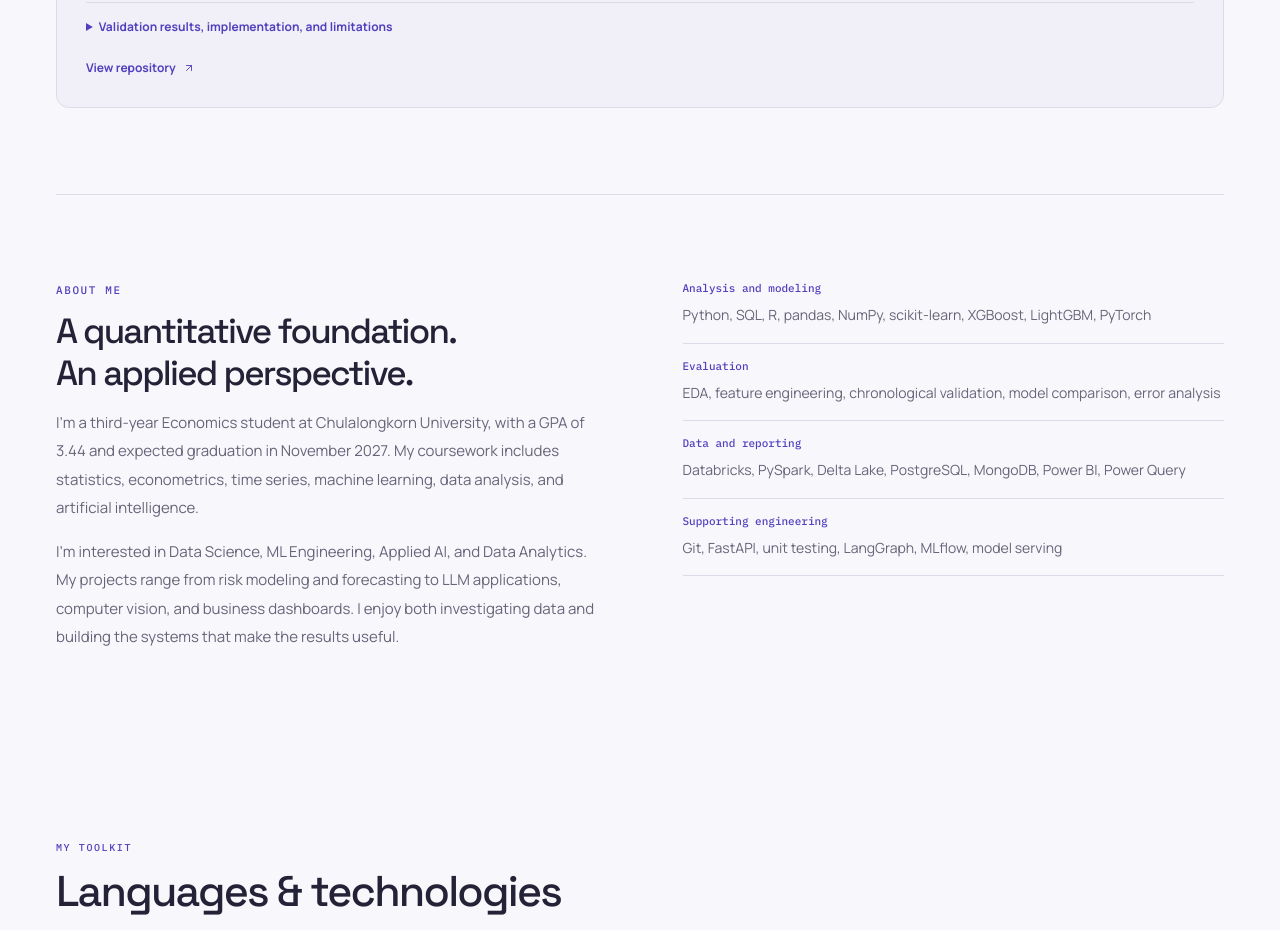
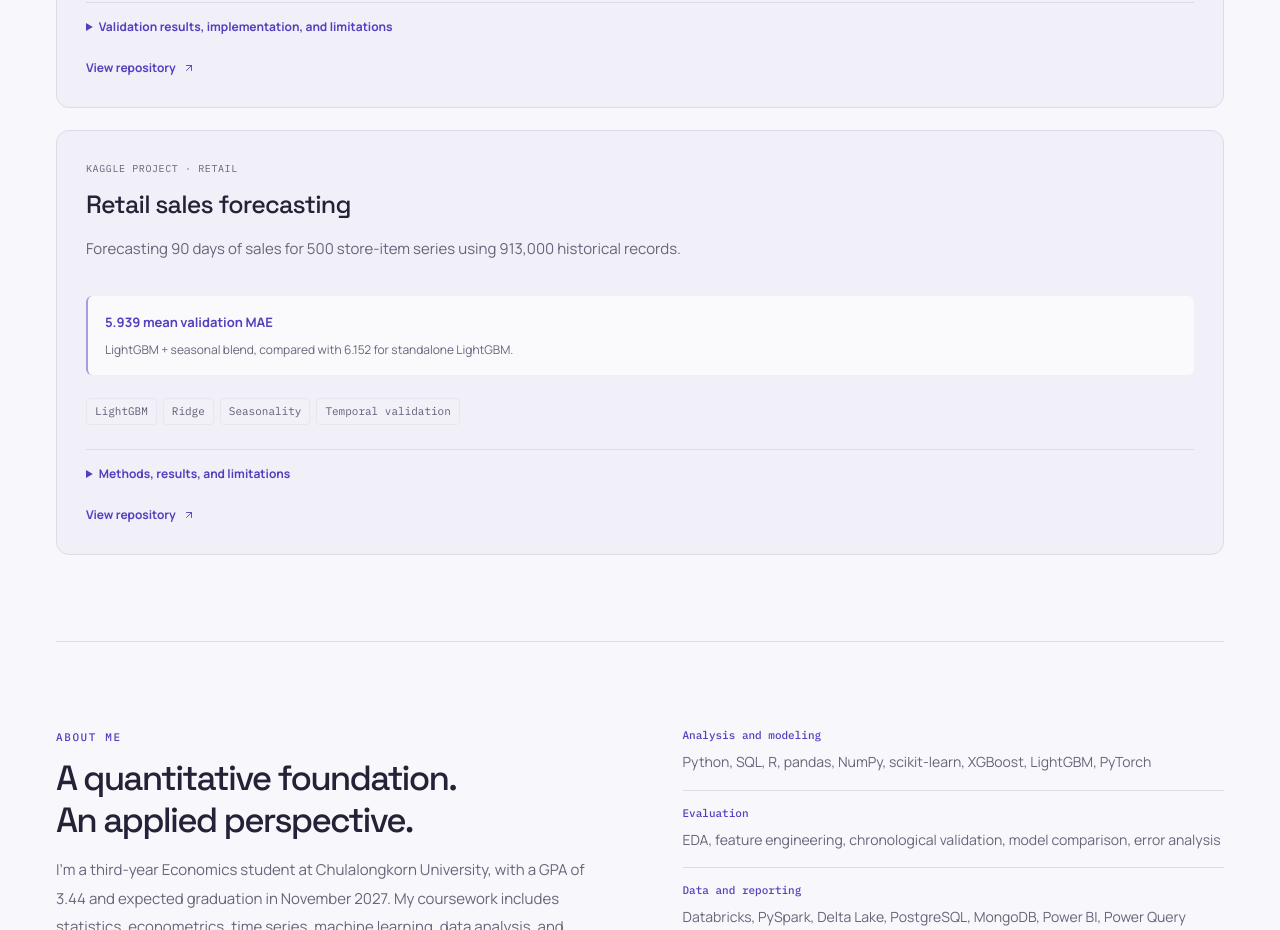
Before and after one commit to chetsada-phu/chetsada-phu.github.io, a plain HTML site: page index.html in a window 1280 px wide. Shown: the part 4000-4930 px from the top of the page. Drawn offline with Linux system fonts and the light colour scheme.

Commit message:
Restore retail sales forecasting below USD/THB
Co-Authored-By: Claude Code <noreply@anthropic.com>

```diff
--- a/index.html
+++ b/index.html
@@ -374,6 +374,29 @@
                             <path d="M7 17 17 7M7 7h10v10" />
                         </svg></a>
                 </article>
+                <article class="project" id="retail-forecasting">
+                    <div class="type">Kaggle project · Retail</div>
+                    <h3>Retail sales forecasting</h3>
+                    <p>Forecasting 90 days of sales for 500 store-item series using 913,000 historical records.</p>
+                    <div class="finding">5.939 mean validation MAE<small>LightGBM + seasonal blend, compared with 6.152
+                            for standalone LightGBM.</small></div>
+                    <div class="tags"><span>LightGBM</span><span>Ridge</span><span>Seasonality</span><span>Temporal
+                            validation</span></div>
+                    <details>
+                        <summary>Methods, results, and limitations</summary>
+                        <p>Compared six approaches across eight expanding-window origins. Calendar, lag, and shifted
+                            rolling features were checked for future-sales leakage. The fixed 50:50 ensemble reduced
+                            mean validation MAE by 3.46% and generated 45,000 final forecasts.</p>
+                        <p>Validation was reused during development, and the 2017 comparison is diagnostic. Final
+                            forecast actuals are unavailable. The target is observed sales, which may differ from
+                            unconstrained demand. These are local validation MAE results, not Kaggle leaderboard scores.</p>
+                    </details><a class="button" href="https://github.com/chetsada-phu/retail-sales-forecasting"
+                        target="_blank" rel="noopener">View repository <svg class="link-arrow" viewBox="0 0 24 24"
+                            fill="none" stroke="currentColor" stroke-width="1.8" stroke-linecap="round"
+                            stroke-linejoin="round" aria-hidden="true" focusable="false">
+                            <path d="M7 17 17 7M7 7h10v10" />
+                        </svg></a>
+                </article>
             </div>
         </section>
 
```
Also changed, not shown: 1 other file.
